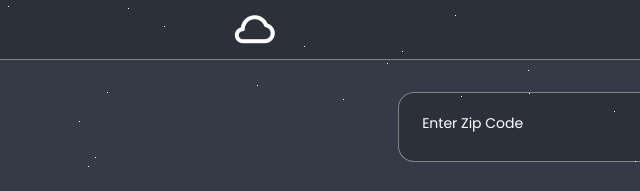
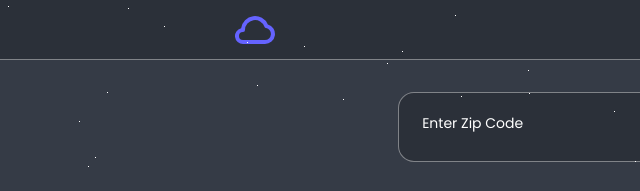
Before and after one commit to oomaar/weather-app-udacity, a website: page website/index.html in a window 1280 px wide. Shown: the top 191 px of the page, 0-640 px from the left. Drawn offline with nearby package versions, Linux system fonts and the light colour scheme.

Commit message:
fix console Errors

```diff
--- a/website/index.html
+++ b/website/index.html
@@ -4,12 +4,6 @@
     <meta charset="UTF-8" />
     <meta http-equiv="X-UA-Compatible" content="IE=edge" />
     <meta name="viewport" content="width=device-width, initial-scale=1.0" />
-
-    <!-- UNI-ICONS CDN -->
-    <link
-      rel="stylesheet"
-      href="https://unicons.iconscout.com/release/v4.0.0/css/line.css"
-    />
 
     <!-- Google Font -->
     <link rel="preconnect" href="https://fonts.googleapis.com" />
@@ -27,7 +21,7 @@
   <body>
     <div id="app">
       <nav>
-        <i class="uil uil-cloud"></i>
+        <img src="cloud.svg" alt="Cloud-Icon" />
         <h1 class="logo">Weather Journal App</h1>
       </nav>
       <form class="form-container">
--- a/website/style.css
+++ b/website/style.css
@@ -29,8 +29,8 @@ nav {
   height: 60px;
 }
 
-nav i {
-  font-size: 3rem;
+nav img {
+  width: 3rem;
 }
 
 nav h1 {
```
Also changed, not shown: website/cloud.svg (added).
